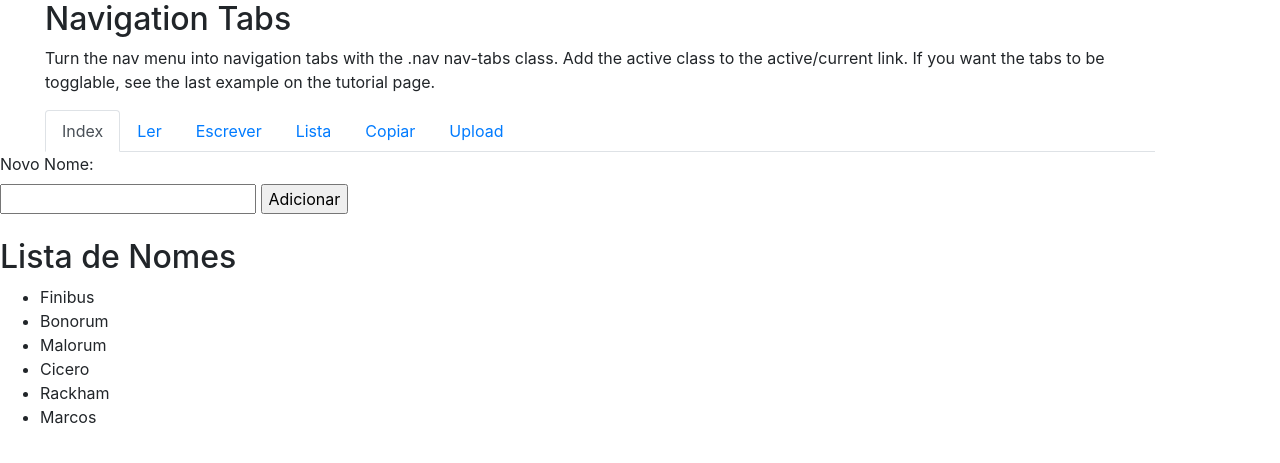
After one commit to LambertiMarcos/ProjetosPHP, a PHP site: page /lista.php in a window 1280 px wide. The commit adds this page. Shown: the top 463 px of the page. Run offline with PHP 8.4, Linux system fonts and the light colour scheme.

Commit message:
Capítulo 4
Finalização das aulas do capítulo 4

```diff
--- /dev/null
+++ b/php1/clearCookie.php
@@ -0,0 +1,5 @@
+<?php
+setcookie('nome', '', time() - 3600);// apagar o cookie- set com time no passado
+
+header("Location: index.php"); // redirecioinamento
+exit;
--- /dev/null
+++ b/php1/escrita.txt
@@ -0,0 +1,4 @@
+The standard chunk of Lorem Ipsum used since the 1500s is reproduced below
+for those interested. Sections 1.10.32 and 1.10.33 from de Finibus Bonorum et Malorum
+by Cicero are also reproduced in their exact original form, accompanied by English
+versions from the 1914 translation by H. Rackham.
--- a/php1/header.php
+++ b/php1/header.php
@@ -17,19 +17,30 @@
         <p>Turn the nav menu into navigation tabs with the .nav nav-tabs class. Add the active class to the active/current link. If you want the tabs to be togglable, see the last example on the tutorial page.</p>
     <ul class="nav nav-tabs">
     <li class="nav-item">
-        <a class="nav-link active" href="#">Active</a>
+        <a class="nav-link active" href="index.php">Index</a>
     </li>
     <li class="nav-item">
-        <a class="nav-link" href="#">Link</a>
+        <a class="nav-link" href="leitura.php">Ler</a>
     </li>
     <li class="nav-item">
-        <a class="nav-link" href="#">Link</a>
+        <a class="nav-link" href="escrever.php">Escrever</a>
     </li>
     <li class="nav-item">
-        <a class="nav-link disabled" href="#">Disabled</a>
+        <a class="nav-link" href="lista.php">Lista</a>
+    </li>
+    <li class="nav-item">
+        <a class="nav-link" href="copy.php">Copiar</a>
+    </li>
+    <li class="nav-item">
+        <a class="nav-link" href="receiver.php">Upload</a>
     </li>
     </ul>
 </div>
 
 </body>
 </html>
+<?php
+if(isset($_COOKIE['nome'])){
+    $nome = $_COOKIE['nome'];
+    echo '<h2>'.$nome.'</h2>';
+}
--- /dev/null
+++ b/php1/lista.php
@@ -0,0 +1,50 @@
+<?php
+require('header.php');
+?>
+
+<form action="./lista.php" method="POST">
+    <label>Novo Nome:</label><br/>
+    <input type="text" name="nome">
+    <input type="submit" value="Adicionar"><br/><br/>
+    <h2>Lista de Nomes</h2>
+        <ul>
+        <?php
+            $nome = filter_input(INPUT_POST, 'nome', FILTER_SANITIZE_SPECIAL_CHARS);
+            $lista = file_get_contents("lista.txt");
+            //Verifica se foi digitado algum nome no campo
+            if($nome){
+                //verifica se o nome já existe no arquivo
+                $arrayList = explode("\n", $lista);
+                if(in_array($nome, $arrayList)){
+                    echo "<strong>Nome já cadastrado! </strong><br/><br/>";
+                }else {
+                    //Adiciona o novo nome à lista
+                    $lista .= "\n$nome";
+                    file_put_contents("lista.txt", "$lista");
+                }
+                //Mostra a lista como lista não ordenada
+                $lista = explode("\n",$lista);
+                foreach ($lista as $key => $item) {
+                    echo "<li>".$item."</li>";
+                }
+            } else {
+                //Mostra a lista caso o nenhum nome tenha sido digitado
+                $lista = explode("\n",$lista);
+                foreach ($lista as $key => $item) {
+                    echo "<li>".$item."</li>";
+                }
+                exit;
+            }
+        ?>
+        </ul>
+</form>
+<!--
+EXCLUIR ARQUIVO
+    unlink('lista.txt);
+
+MOVENDO ARQUIVO
+    copy('teste.txt', 'reositorio/testeRenomeado.txt')
+
+    rename('teste.txt', 'testeRenomeado.txt')
+
+-->
--- /dev/null
+++ b/php1/lista.txt
@@ -0,0 +1,6 @@
+Finibus
+Bonorum
+Malorum
+Cicero
+Rackham
+Marcos
--- /dev/null
+++ b/php1/repositorio/escritaRenomeado.txt
@@ -0,0 +1,4 @@
+The standard chunk of Lorem Ipsum used since the 1500s is reproduced below
+for those interested. Sections 1.10.32 and 1.10.33 from de Finibus Bonorum et Malorum
+by Cicero are also reproduced in their exact original form, accompanied by English
+versions from the 1914 translation by H. Rackham.
```
Also changed, not shown: php1/action_page.php (+18 -5 lines), php1/copy.php (added, +7 -0 lines), php1/escrever.php (added, +9 -0 lines), php1/index.php (+25 -2 lines), php1/introducao.txt (added, +7 -0 lines), php1/leitura.php (added, +7 -0 lines), php1/receiver.php (added, +17 -0 lines), php1/repositorio/58852400cb4a24a3510d9096221f9580.jpg (added), php1/repositorio/bg9.jpg (added), php1/repositorio/f5ac67fb53c90dabdb5d66d723476c5b.jpg (added).
